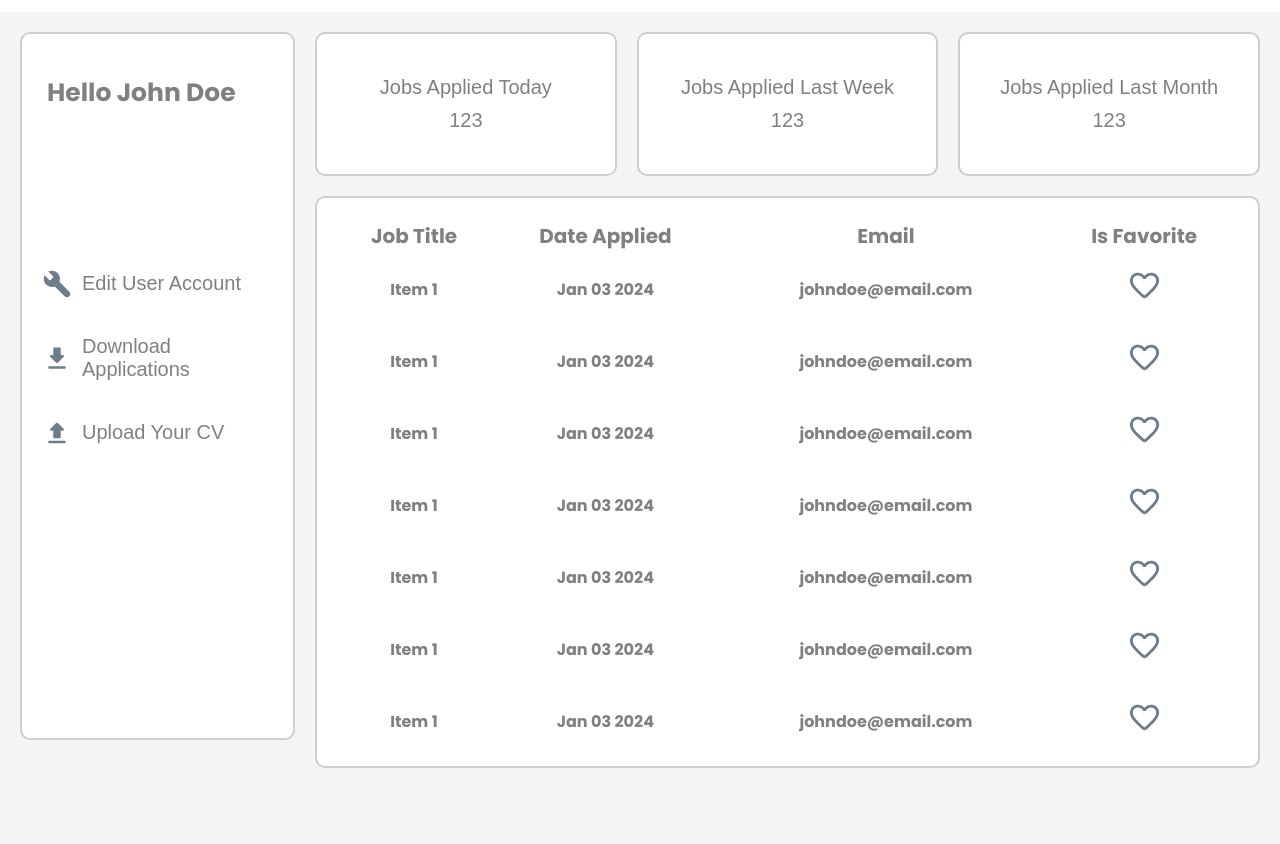
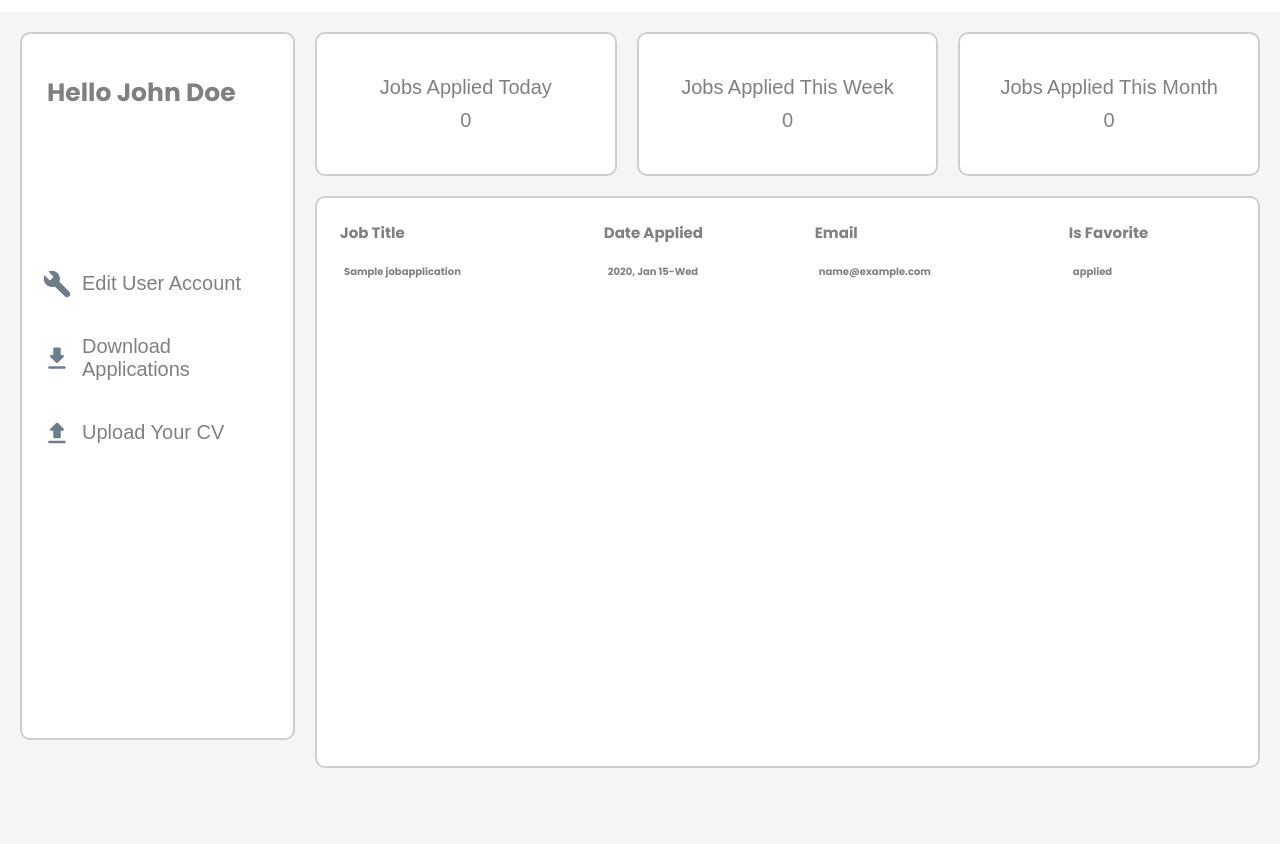
Before and after one commit to EliasOPrado/job-automation, a Django app: page /user-page/ in a window 1280 px wide. Shown: the part 73-917 px from the top of the page. Run offline with Django 4.2, Linux system fonts and the light colour scheme; tables that the repository leaves empty hold one stand-in row (values such as "Sample post").

Commit message:
feat: Added application functionality and list on template

```diff
--- a/core/admin.py
+++ b/core/admin.py
@@ -1,6 +1,7 @@
 from django.contrib import admin
-from core.models import LinkedInSession, JobApplication
+from core.models import LinkedInSession, JobApplication, Application
 
 # Register your models here.
 admin.site.register(LinkedInSession)
 admin.site.register(JobApplication)
+admin.site.register(Application)
--- a/core/models.py
+++ b/core/models.py
@@ -1,5 +1,5 @@
 from django.db import models
-
+from django.contrib.auth.models import User
 
 class LinkedInSession(models.Model):
     email = models.EmailField()  # Store the associated email to link session cookies
@@ -20,3 +20,18 @@ class JobApplication(models.Model):
 
     def __str__(self):
         return f"{self.job_title} at {self.company_name}"
+
+class Application(models.Model):
+    user = models.ForeignKey(User, on_delete=models.CASCADE)
+    job_applied = models.ForeignKey(JobApplication, on_delete=models.DO_NOTHING)
+    date_applied = models.DateTimeField(auto_now_add=True)  # Automatically set the date when the application is created
+    status = models.CharField(max_length=50, choices=[
+        ('applied', 'Applied'),
+        ('interview', 'Interview'),
+        ('offer', 'Offer'),
+        ('rejected', 'Rejected'),
+        ('withdrawn', 'Withdrawn'),
+    ], default='applied')
+
+    def __str__(self):
+        return f"{self.user.username} applied for {self.job_applied.job_title} on {self.date_applied.strftime('%Y-%m-%d')}"
--- a/job_platform/static/css/job_list_page.css
+++ b/job_platform/static/css/job_list_page.css
@@ -40,10 +40,7 @@
     display: none;
 } */
 
-a {
-    text-decoration: none;
-    cursor:pointer;
-}
+
 
 .job-list-card:hover {
     border-color: #007AFF;
--- a/job_platform/static/css/user_page.css
+++ b/job_platform/static/css/user_page.css
@@ -120,8 +120,9 @@
 .table-title{
     margin-top: 25px;
     font-weight: 400;
-    font-size: 20px;
+    font-size: 15px;
     color: #808080;
+    text-align: left;
 }
 
 /* tr.table-row-card td {
@@ -133,7 +134,9 @@
 .table-item {
     text-align: center;
     vertical-align: middle;
-    padding: 10px;
-    height: 50px;
+    padding: 5px;
+    height: 40px;
     color: #808080;
+    text-align: left;
+    font-size: 10px;
 }
--- a/job_platform/templates/user.html
+++ b/job_platform/templates/user.html
@@ -29,15 +29,15 @@
         <div class="cards-container">
             <div class="section-card">
                 <p class="text">Jobs Applied Today</p>
-                <p class="text number">123</p>
+                <p class="text number">{{ applications_today }}</p>
             </div>
             <div class="section-card">
-                <p class="text">Jobs Applied Last Week</p>
-                <p class="text number">123</p>
+                <p class="text">Jobs Applied This Week</p>
+                <p class="text number">{{ applications_this_week }}</p>
             </div>
             <div class="section-card">
-                <p class="text">Jobs Applied Last Month</p>
-                <p class="text  number">123</p>
+                <p class="text">Jobs Applied This Month</p>
+                <p class="text  number">{{ applications_this_month }}</p>
             </div>
         </div>
         <div class="jobs-list">
@@ -49,48 +49,15 @@
                     <th class="table-title">Is Favorite</th>
                 </tr>
                 <tbody>
-                    <tr class="table-row-card">
-                        <td class="table-item">Item 1</td>
-                        <td class="table-item">Jan 03 2024</td>
-                        <td class="table-item">johndoe@email.com</td>
-                        <td class="table-item"><img src="{% static 'images/favorite_border.svg' %}" alt=""></td>
-                    </tr>
-                    <tr class="table-row-card">
-                        <td class="table-item">Item 1</td>
-                        <td class="table-item">Jan 03 2024</td>
-                        <td class="table-item">johndoe@email.com</td>
-                        <td class="table-item"><img src="{% static 'images/favorite_border.svg' %}" alt=""></td>
-                    </tr>
-                    <tr class="table-row-card">
-                        <td class="table-item">Item 1</td>
-                        <td class="table-item">Jan 03 2024</td>
-                        <td class="table-item">johndoe@email.com</td>
-                        <td class="table-item"><img src="{% static 'images/favorite_border.svg' %}" alt=""></td>
-                    </tr>
-                    <tr class="table-row-card">
-                        <td class="table-item">Item 1</td>
-                        <td class="table-item">Jan 03 2024</td>
-                        <td class="table-item">johndoe@email.com</td>
-                        <td class="table-item"><img src="{% static 'images/favorite_border.svg' %}" alt=""></td>
-                    </tr>
-                    <tr class="table-row-card">
-                        <td class="table-item">Item 1</td>
-                        <td class="table-item">Jan 03 2024</td>
-                        <td class="table-item">johndoe@email.com</td>
-                        <td class="table-item"><img src="{% static 'images/favorite_border.svg' %}" alt=""></td>
-                    </tr>
-                    <tr class="table-row-card">
-                        <td class="table-item">Item 1</td>
-                        <td class="table-item">Jan 03 2024</td>
-                        <td class="table-item">johndoe@email.com</td>
-                        <td class="table-item"><img src="{% static 'images/favorite_border.svg' %}" alt=""></td>
-                    </tr>
-                    <tr class="table-row-card">
-                        <td class="table-item">Item 1</td>
-                        <td class="table-item">Jan 03 2024</td>
-                        <td class="table-item">johndoe@email.com</td>
-                        <td class="table-item"><img src="{% static 'images/favorite_border.svg' %}" alt=""></td>
-                    </tr>
+                    {% for application in page_object %}
+                        <tr class="table-row-card">
+                            <td class="table-item">{{ application.job_applied.job_title }}</td>
+                            <td class="table-item">{{ application.date_applied|date:"Y, M d-D" }}</td>
+                            <td class="table-item">{{ application.job_applied.company_email }}</td>
+                            <td class="table-item">{{ application.status }}</td>
+                            <!-- <td class="table-item"><img src="{% static 'images/favorite_border.svg' %}" alt=""></td> -->
+                        </tr>
+                    {% endfor %}
                 </tbody>
             </table>
         </div>
--- a/job_platform/views.py
+++ b/job_platform/views.py
@@ -1,7 +1,10 @@
 from django.shortcuts import render, get_object_or_404
 from django.contrib import messages
+from django.utils import timezone
+from django.db.models import Q
+from django.core.paginator import Paginator
 from django.views import View
-from core.models import JobApplication
+from core.models import JobApplication, Application
 
 # Create your views here.
 class HomeView(View):
@@ -55,10 +58,30 @@ class JobListView(View):
             return render(request, self.template_name, self.context)
 
 class UserPageView(View):
-        template_name = 'user.html'
-        context = {
-            'page':'user',
-            'css_file':'user_page.css'
-            }
-        def get(self, request):
-            return render(request, self.template_name, self.context)
+    template_name = 'user.html'
+    context = {
+        'page':'user',
+        'css_file':'user_page.css'
+        }
+    def get(self, request):
+        applications = Application.objects.all().order_by("date_applied")
+        paginator = Paginator(applications, per_page=5)
+        page_number = request.GET.get('page')
+        page_object = paginator.get_page(page_number)
+        self.context["page_object"] = page_object
+
+        # time context
+        today = timezone.now().date()
+        start_of_week = today - timezone.timedelta(days=today.weekday())  # Monday
+        start_of_month = today.replace(day=1)
+
+        applications_today = Application.objects.filter(date_applied__date=today).count()
+        applications_this_week = Application.objects.filter(date_applied__date__gte=start_of_week).count()
+        applications_this_month = Application.objects.filter(date_applied__date__gte=start_of_month).count()
+
+        # Remove the trailing commas
+        self.context['applications_today'] = applications_today
+        self.context['applications_this_week'] = applications_this_week
+        self.context['applications_this_month'] = applications_this_month
+
+        return render(request, self.template_name, self.context)
```
Also changed, not shown: core/migrations/0005_application.py (added).
